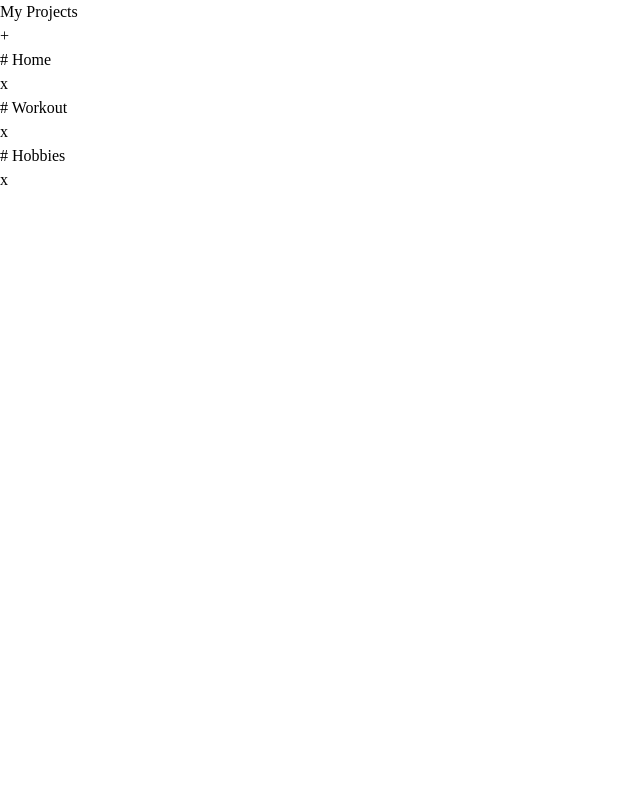
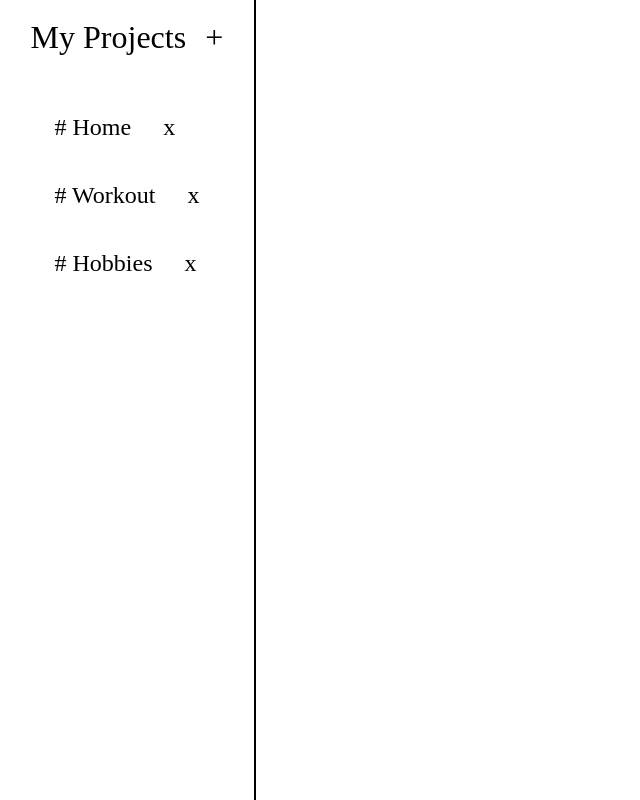
Before and after one commit to xhjayoub/To-do-list, a website built with webpack: page src/template.html in a window 1280 px wide. Shown: the whole page, without its empty margins (0-640 px from the left). Built offline with nearby package versions, Linux system fonts and the light colour scheme.

Commit message:
Style main side

```diff
--- a/src/styles.css
+++ b/src/styles.css
@@ -66,3 +66,30 @@ h6 {
 #__next {
     isolation: isolate;
 }
+
+.mainSide {
+  border-right: 2px solid black;
+  width: 20%;
+  height: 100vh;
+  display: flex;
+  flex-direction: column;
+  align-items: center;
+  gap: 3rem;
+}
+.mainHeader {
+  display: flex;
+  gap: 1.2rem;
+  font-size: 2rem;
+  margin-top: 5%;
+}
+.projects {
+  font-size: 1.5rem;
+  display: flex;
+  flex-direction: column;
+  gap: 2rem;
+}
+
+.proj {
+  display: flex;
+  gap: 2rem;
+}
```
